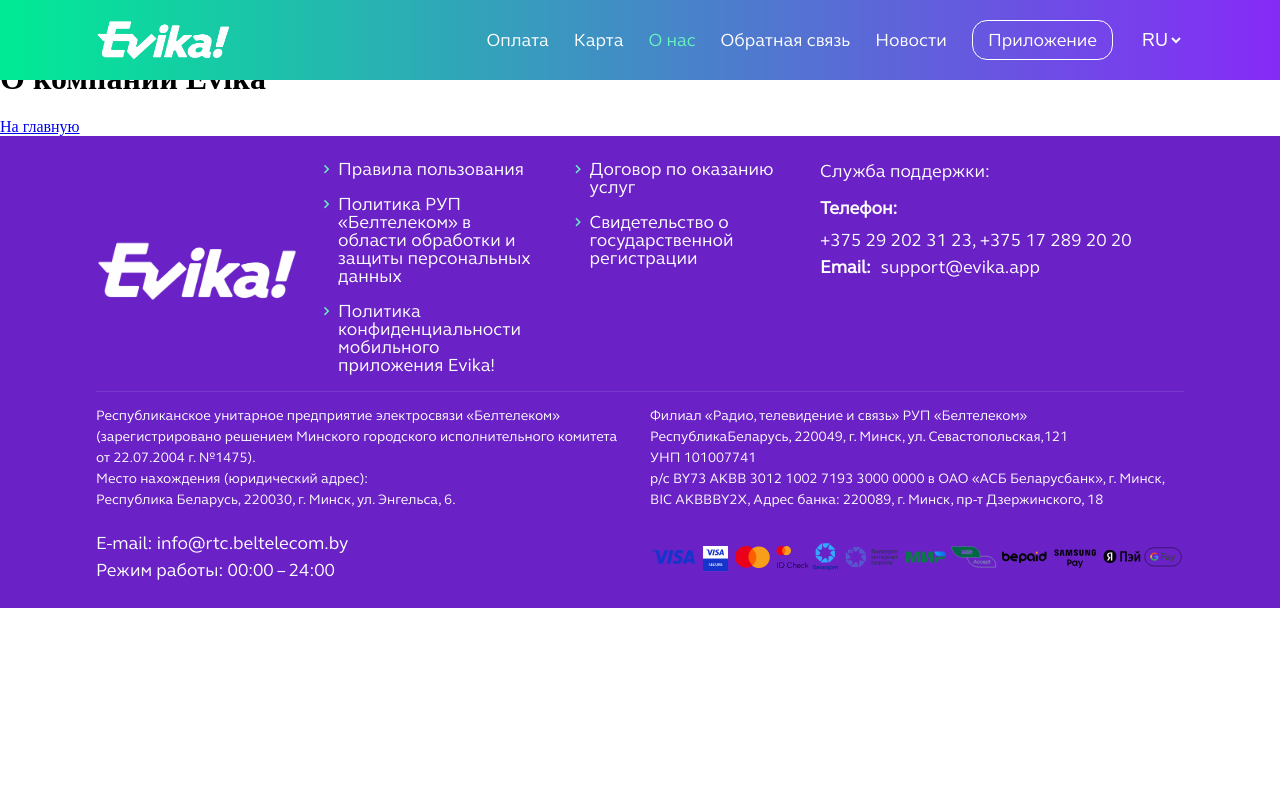
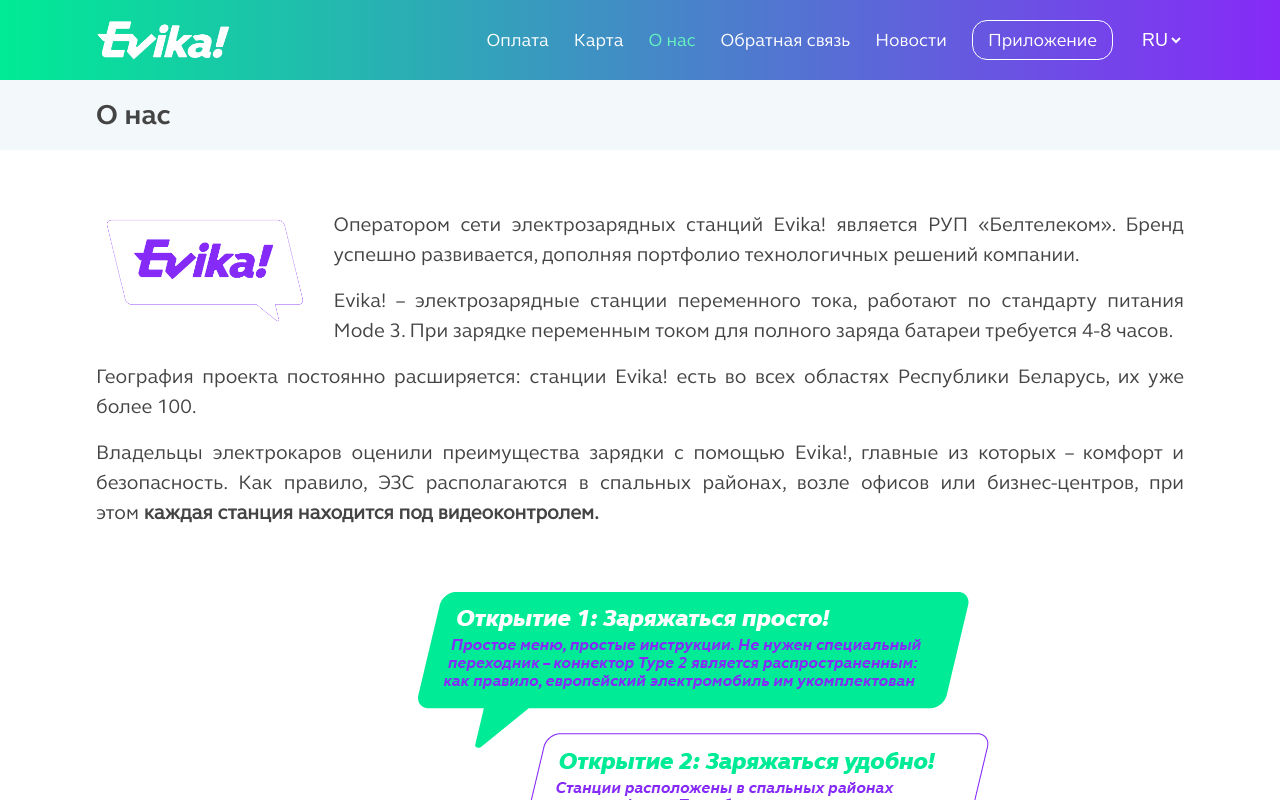
Before and after one commit to Filleeona/evika, a React (Vite) app: page /about in a window 1280 px wide. Shown: the top 800 px of the page. Built offline with nearby package versions, Linux system fonts and the light colour scheme.

Commit message:
Added about page

```diff
--- a/src/pages/About.jsx
+++ b/src/pages/About.jsx
@@ -3,9 +3,52 @@
 
 const About = () => {
   return (
-    <div>
-      <h1>О компании Evika</h1>
-      <Link to="/">На главную</Link>
+    <div id="main">
+      <div className="breadcrumbs">
+        <div className="crumbsContainer">
+          <h2>О нас</h2>
+        </div>
+      </div>
+      <div className="mainContainer">
+        <div className="defaultContainer">
+          <div className="row">
+            <div className="additionalContainer">
+              <div className="aboutContainer">
+                <p>
+                  <img src="../src/assets/about1.png" />
+                </p>
+                <p>
+                  Оператором сети электрозарядных станций Evika! является РУП
+                  «Белтелеком». Бренд успешно развивается, дополняя портфолио
+                  технологичных решений компании.
+                </p>
+                <div></div>
+                <p>
+                  Evika! – электрозарядные станции переменного тока, работают по
+                  стандарту питания Mode 3. При зарядке переменным током для
+                  полного заряда батареи требуется 4-8 часов.
+                </p>
+                <div></div>
+                <p>
+                  География проекта постоянно расширяется: станции Evika! есть
+                  во всех областях Республики Беларусь, их уже более 100.
+                </p>
+                <div></div>
+                <p>
+                  Владельцы электрокаров оценили преимущества зарядки с помощью
+                  Evika!, главные из которых – комфорт и безопасность. Как
+                  правило, ЭЗС располагаются в спальных районах, возле офисов
+                  или бизнес-центров, при этом&nbsp;
+                  <strong>каждая станция находится под видеоконтролем.</strong>
+                </p>
+              </div>
+            </div>
+            <div className="aboutImg">
+              <img src="../src/assets/about2.png" />
+            </div>
+          </div>
+        </div>
+      </div>
     </div>
   );
 };
--- a/src/styles/Secondary.css
+++ b/src/styles/Secondary.css
@@ -79,3 +79,34 @@
   color: #4fa6d5;
   text-decoration: none;
 }
+
+.additionalContainer {
+  flex-shrink: 0;
+  width: 100%;
+  display: flex;
+  justify-content: space-between;
+}
+
+.aboutContainer {
+  width: 100%;
+  text-align: justify;
+}
+
+.aboutContainer p:first-child {
+  width: 20%;
+  margin: 0 20px 20px 0;
+  float: left;
+}
+
+.aboutContainer img {
+  width: 100%;
+  object-fit: contain;
+}
+
+.aboutImg {
+  display: flex;
+  justify-content: center;
+  margin-bottom: 0;
+  width: 100%;
+  margin-top: 60px;
+}
```
Also changed, not shown: src/assets/about1.png (added), src/assets/about2.png (added).
